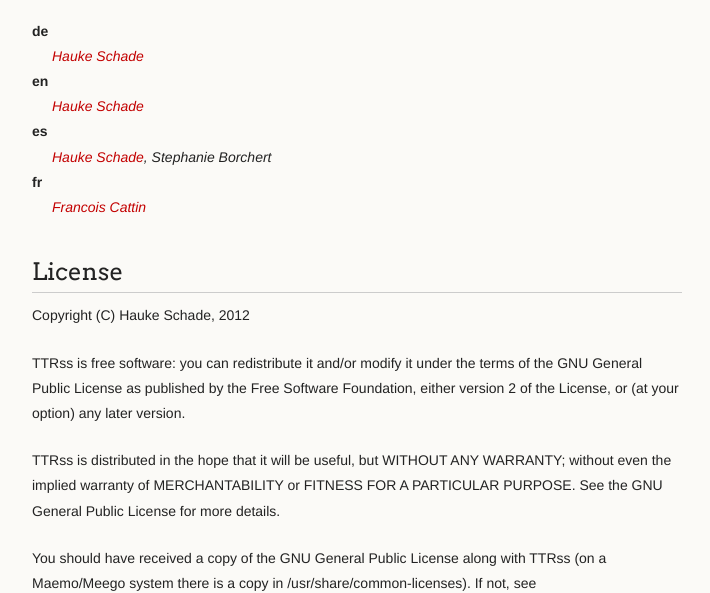
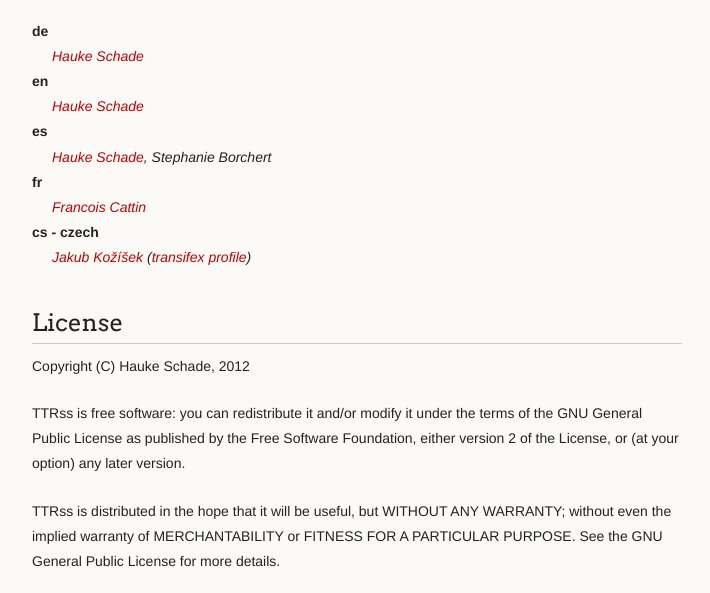
Before and after one commit to cnlpete/ttrss, a plain HTML site: page index.html in a window 1280 px wide. Shown: the part 1434-2027 px from the top of the page, without its empty margins (278-988 px from the left). Drawn offline with Linux system fonts and the light colour scheme.

Commit message:
added Jakub Kožíšek for the czech translation

```diff
--- a/index.html
+++ b/index.html
@@ -98,6 +98,8 @@ If you want to discuss, there is the official <a href="http://talk.maemo.org/sho
     <dd><a href="https://github.com/cnlpete">Hauke Schade</a>, Stephanie Borchert</dd>
   <dt>fr</dt>
     <dd><a href="https://github.com/francoiscattin">Francois Cattin</a></dd>
+  <dt>cs - czech</dt>
+    <dd><a href="https://github.com/nodevel">Jakub Kožíšek</a> (<a href="https://www.transifex.com/accounts/profile/nodevel">transifex profile</a>)</dd>
 </dl>
 
 
```
